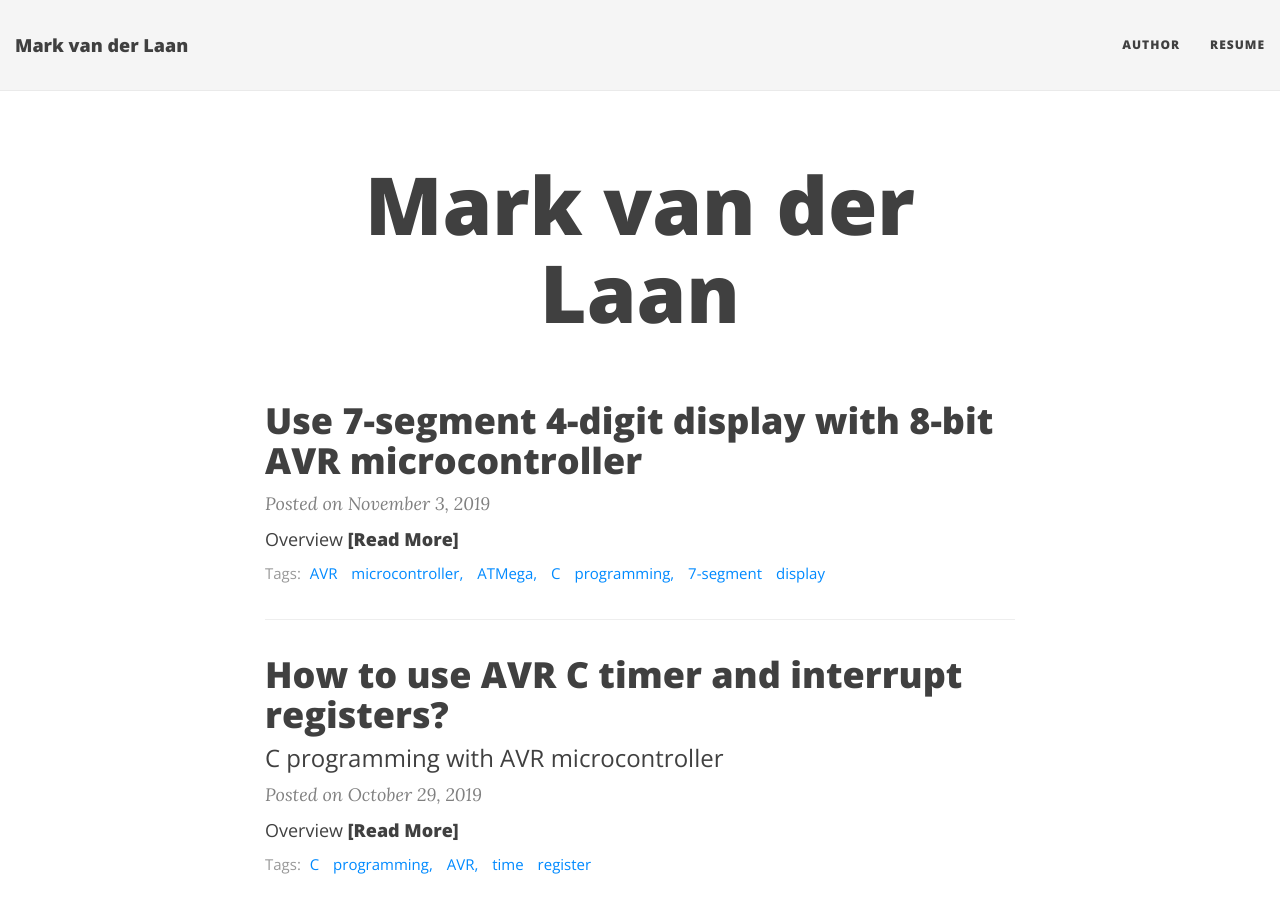
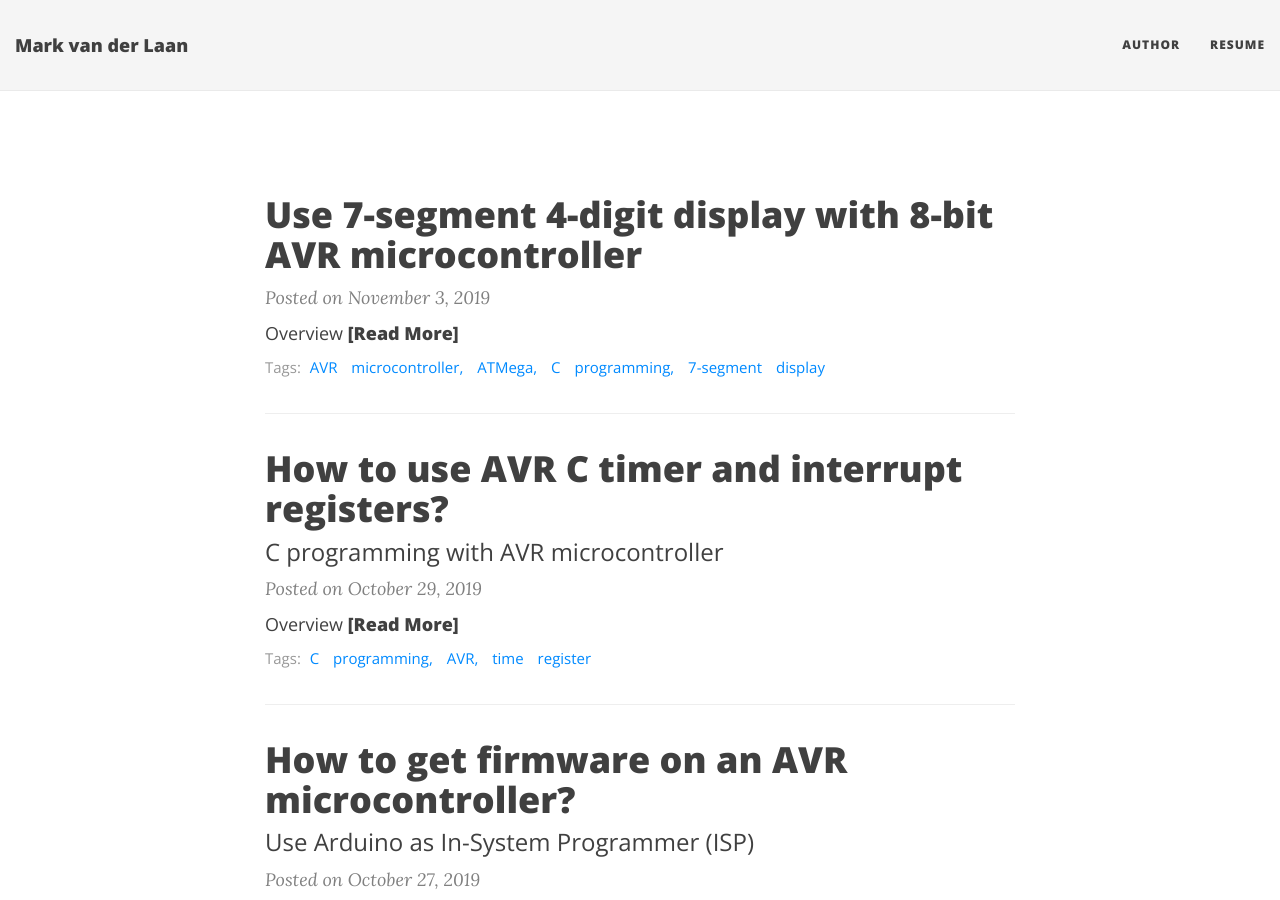
Before and after one commit to markvdlaan93/markvdlaan93.github.io, a Jekyll site: the page built from index.html, in a window 1280 px wide and 900 px high. Built offline with Jekyll 4.4.1, drawn with Linux system fonts in a browser that asks for light colours; nearby versions of some CDN libraries; the list of posts is cut into pages by our own code.

Commit message:
Remove header of index page

```diff
--- a/index.html
+++ b/index.html
@@ -1,6 +1,6 @@
 ---
 layout: page
-title: Mark van der Laan
+title:
 subtitle:
 use-site-title: true
 ---
```
Also changed, not shown: 1 other file.
